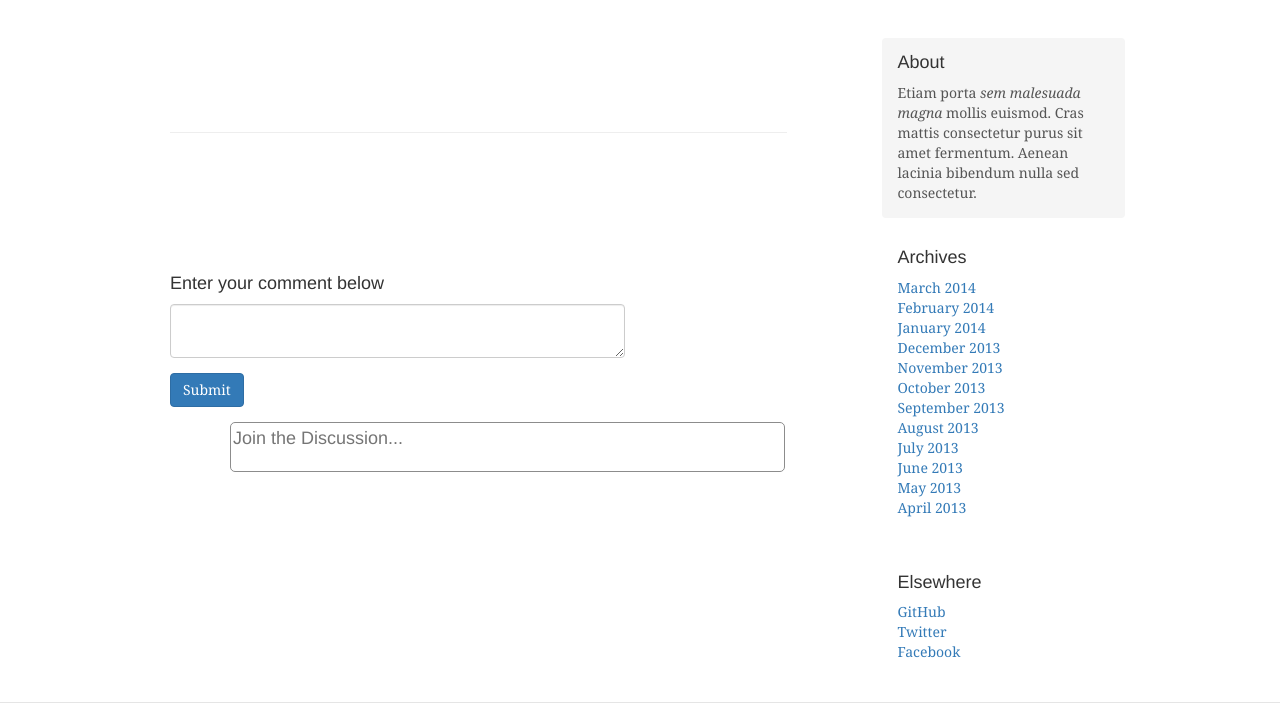
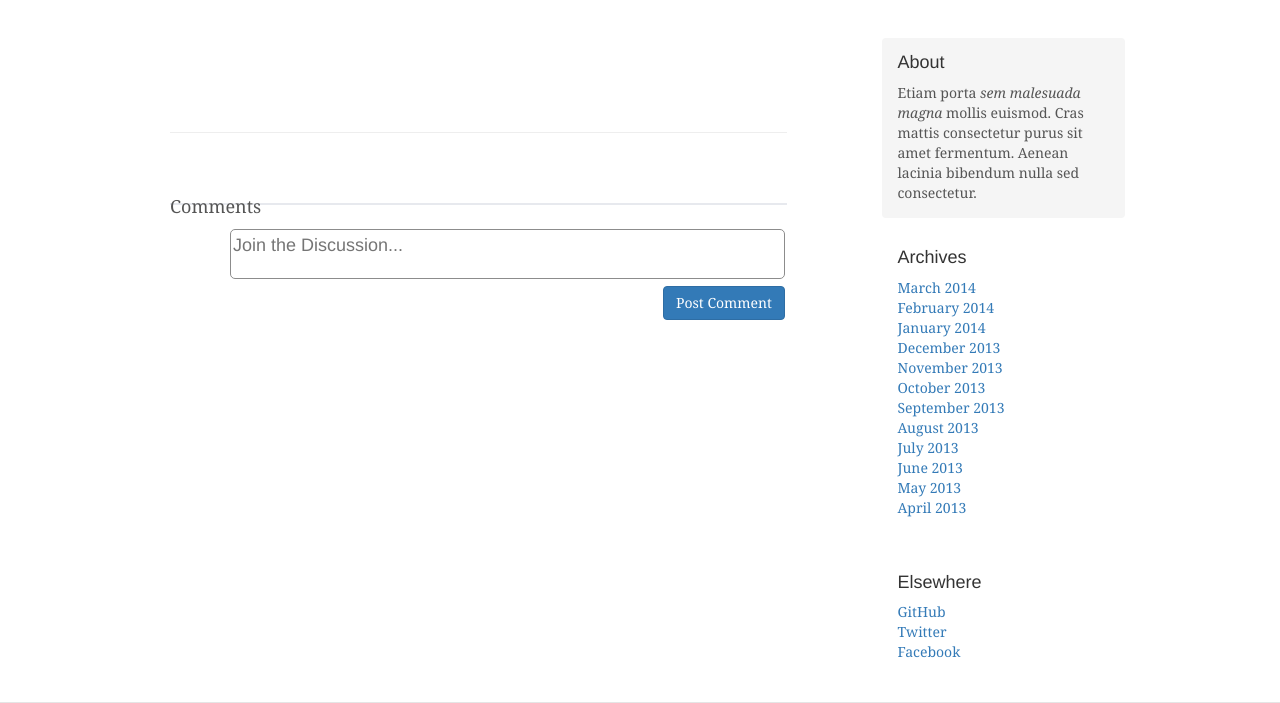
Before and after one commit to heidricklevi/blog, a Flask app: template blog/templates/post.html in a window 1280 px wide. Shown: the part 196-899 px from the top of the page. Run offline with Flask 2, Linux system fonts and the light colour scheme; the template is opened without the code that fills it: values that come from a table or form of the project are taken from there, others are empty; parts of the project's set-up code (start-up, migrations or seed data) failed here and were passed over; some libraries are stand-ins or nearby versions.

Commit message:
modified html/css for comments

```diff
--- a/blog/application.py
+++ b/blog/application.py
@@ -90,7 +90,7 @@ def post_comment(id):
     user = current_user._get_current_object()
 
     if form.validate_on_submit:
-        DB.insert_comment(form.body.data, datetime.datetime.utcnow(), user.id, id, False)
+        DB.insert_comment(request.form['comment_body'], datetime.datetime.utcnow(), user.id, id, False)
         comments = DB.get_comments_by_author(id)
         DB.update_comment(len(comments), id)
         return redirect(url_for('permalink_post', id=id, user=user))
@@ -131,7 +131,7 @@ def submit_post():
 
     if form.validate_on_submit and user.role is ROLE_ADMINISTRATOR:
         DB.create_blog_post(author_id=user.id, body=markdown(request.form['text_post'], output_format='html'),
-                            post_title=form.title.data, post_time=datetime.datetime.now())
+                            post_title=form.title.data, post_time=datetime.datetime.now(), modified_time=datetime.datetime.utcnow())
 
     return redirect(url_for('home'))
 
--- a/blog/forms.py
+++ b/blog/forms.py
@@ -41,4 +41,4 @@ class PostForm(Form):
 
 class CommentForm(Form):
     body = TextAreaField("Type your comment here...", validators=[validators.DataRequired()])
-    submit = SubmitField("Submit")
+    submit = SubmitField("Post Comment")
--- a/blog/static/css/comments.css
+++ b/blog/static/css/comments.css
@@ -1,11 +1,12 @@
-.avatar .user {
+.user {
     position: relative;
     z-index: 100;
     background: #dbdfe4;
     padding: 0;
+    border-radius: 3px;
 }
 
-.avatar .user, .avatar img {
+.comment-img .user, .avatar img {
     border-radius: 3px;
     display: block;
     position: absolute;
@@ -13,7 +14,7 @@
 
 .comment_body {
 
-    margin: auto;
+    overflow: auto;
     border-color: #8c8c8c;
     width: 90%;
     height: 50px;
@@ -21,45 +22,85 @@
     position: relative;
     border-radius: 5px;
     resize: none;
+    max-height: 350px;
 
 }
 
-.use-opacity-transitions .postbox .post-actions {
-    transition: opacity linear .2s;
-    transition-property: opacity;
-    transition-duration: 0.2s;
-    transition-timing-function: linear;
-    transition-delay: initial;
-}
-.expanded .postbox .post-actions {
-    visibility: visible;
-}
-.auth-section .proceed.active, .expanded .postbox .post-actions {
+.post-comment {
+
+    outline-color: #8c8c8c;
+    width: 90%;
+    height: 36px;
     opacity: 1;
-    filter: alpha(opacity=100);
-}
-.post-actions {
-    visibility: hidden;
-    opacity: 0;
-    filter: alpha(opacity=0);
-    background: #f6f8f9;
-    border-radius: 0 0 2px 2px;
-    border-top: solid 2px;
-    border-color: #dbdfe4;
-    position: absolute;
-    bottom: 0;
-    left: 0;
-    right: 0;
-    height: 36px;
+    border: 2px black;
+
 }
 
-.postbox .post-actions {
-    transition: opacity linear .2s;
+.nav-primary {
+    margin: 0 0 24px;
+    border-bottom: 2px solid #e7e9ee;
 }
-.expanded .postbox .post-actions {
-    visibility: visible;
+
+.ul {
+    list-style: none;
+    padding-left: 0;
 }
-.auth-section .proceed.active, .expanded .postbox .post-actions {
-    opacity: 1;
-    filter: alpha(opacity=100);
+
+.nav-tab-primary {
+
+    float: right;
 }
+
+
+.nav-comment-count {
+    position: absolute;
+    left: 15px;
+}
+
+.comments {
+
+    position: relative;
+    margin: 0 0 24px;
+
+}
+
+.posted-comment {
+    position: relative;
+    left: 0;
+    padding: 10px;
+    margin: auto;
+}
+
+.comment__header {
+    line-height: 1;
+    font-size: 13px;
+    margin-bottom: 3px;
+    position: relative;
+}
+
+.comment__header .author {
+    color: #656c7a;
+
+}
+
+.pub-color {
+    color: #337ab7;
+    border: 0;
+    padding: 0;
+    line-height: 1;
+    font-weight: 600;
+    font-family: inherit;
+    font-size: 100%;
+}
+
+
+.post-list {
+    margin-bottom: 24px;
+    max-height: 400px;
+    height: 75px;
+}
+
+.comment-img {
+    margin-right: 12px;
+    float: left;
+}
--- a/blog/templates/base.html
+++ b/blog/templates/base.html
@@ -21,7 +21,6 @@
     <link href="../static/css/blog.css" rel="stylesheet">
 
     <link href="../static/css/comments.css" rel="stylesheet">
-
     <link href="../static/css/bootstrap-markdown.min.css" rel="stylesheet">
 
     <script src="../static/ckeditor/ckeditor.js"></script>
@@ -93,15 +92,12 @@
             {% block content %}
               {% endblock %}
           </div><!-- /.blog-post -->
+            {% block comments %}
+            {% endblock %}
+
             {% block display_comments %}
             {% endblock %}
 
-            <br />
-            <br />
-            <br />
-
-            {% block comments %}
-            {% endblock %}
 
           <nav>
               {% block paginate %}
--- a/blog/templates/post.html
+++ b/blog/templates/post.html
@@ -14,29 +14,46 @@
 {% endblock %}
 
 {% block display_comments %}
+
     {% for comment in comments %}
-    <h4>Comment submitted {{ comment['comment_time'] }}</h4>
-        <p>{{ comment['body']  }}</p>
+       <div class="post-list">
+            <ul style="list-style: none; padding-left: 0">
+                <li style="float: left">
+                    <div class="posted-comment" style="padding-left: 0; border-radius: 3px; display: inline; padding-bottom: 24px ">
+                        <img src="{{ user.gravatar(size=50) }}" class="user">
+                    </div>
+                </li>
+
+                <li>
+                     <header style="line-height: 1; font-size: 13px">
+                        <span class="post-byline">
+                            <span class="author pub-color"><a href="{{ url_for('.user', username=user.username) }}">{{ user.username  }}</a></span>
+                        </span>
+                     </header>
+                </li>
+            </ul>
+        </div>
     {% endfor %}
+
 {% endblock %}
 
 {% block comments %}
+<!---------------------------------------------------------------------->
+
+    <header id="main-nav">
+        <nav class="nav nav-primary">
+            <ul style="list-style: none">
+                <li class="nav-tab nav-tab-primary">
+                    <span>{{ user.username }}</span>
+                </li>
+                <li class="nav-tab nav-comment-count">
+                    <span class="tab-content">{{ posts[0]['comment_count'] }} Comments</span>
+                </li>
+            </ul>
+        </nav>
+    </header>
+    <div id="posts">
         <form class="form-horizontal" action="{{ url_for('post_comment', id=posts[0]['posts_id']) }}" method="post">
-    <h4>Enter your comment below</h4>
-        <div class="form-group">
-            <div class="col-sm-9">
-                {{ form.body(class='form-control') }}
-            </div>
-        </div>
-
-        <div class="form-group">
-            <div class="col-sm-9">
-                {{ form.submit(class='btn btn-primary') }}
-            </div>
-        </div>
-
-    </form>
-<!---------------------------------------------------------------------->
             <div class="comments">
                 <div class="avatar">
                     <img data-role="user-avatar" src="{{ user.gravatar(size=50) }}" class="user">
@@ -44,34 +61,55 @@
 
                 <div class="comment-body" style="position: relative; left: 60px; right: 0; top: 0; ">
                     <textarea class="comment_body" id="comment_body" name="comment_body" placeholder="Join the Discussion..."></textarea>
-            <div class="post-actions">
-                <section>
-                    <div class="temp-post" style="text-align: right">
-                        <button class="btn">
-                            <span class="label-default">{{ user.username }}</span>
-                        </button>
+                    <div class="post-comment">
+                        <div class="display-post-comment" style="text-align:right ">
+                            {{ form.submit(class='btn btn-primary') }}
                         </div>
-                </section>
                     </div>
 
                 </div>
 
             </div>
+        </form>
 
+{##}
+{#        <ul id="post-list" class="post-list">#}
+{#            {% for comment in comments %}#}
+{#                <li class="post">#}
+{#                    <div class="post-content author-session-user">#}
+{#                        <div class="comment-img" >#}
+{#                            <img src="{{ user.gravatar(size=48) }}" class="user">#}
+{#                        </div>#}
+{##}
+{#                            <div class="post-commentbody">#}
+{#                                <header class="comment__header">#}
+{#                                    <span class="post-byline">#}
+{#                                        <span class="author pub-color">{{ user.username  }}</span>#}
+{#                                    </span>#}
+{#                                </header>#}
+{#                            </div>#}
+{#                    </div>#}
+{#                </li>#}
+{#            {% endfor %}#}
+{#        </ul>#}
+
+
+    </div>
 <!---------------------------------------------------------------------->
-<div id="disqus_thread"></div>
-
-<script>
-
-(function() { // DON'T EDIT BELOW THIS LINE
-        var d = document, s = d.createElement('script');
-        s.src = '//heidritech.disqus.com/embed.js';
-        s.setAttribute('data-timestamp', +new Date());
-        (d.head || d.body).appendChild(s);
-    })();
-
-</script>
-<noscript>Please enable JavaScript to view the <a href="https://disqus.com/?ref_noscript">comments powered by Disqus.</a></noscript>
+{#<div id="disqus_thread"></div>#}
+{##}
+{#<script>#}
+{##}
+{#(function() { // DON'T EDIT BELOW THIS LINE#}
+{#        var d = document, s = d.createElement('script');#}
+{#        s.src = '//heidritech.disqus.com/embed.js';#}
+{#        s.setAttribute('data-timestamp', +new Date());#}
+{#        (d.head || d.body).appendChild(s);#}
+{#    })();#}
+{##}
+{#</script>#}
+{##}
+{#<noscript>Please enable JavaScript to view the <a href="https://disqus.com/?ref_noscript">comments powered by Disqus.</a></noscript>#}
 
 {% endblock %}
 
```
Lines whose indentation alone changed are shown as unchanged.
